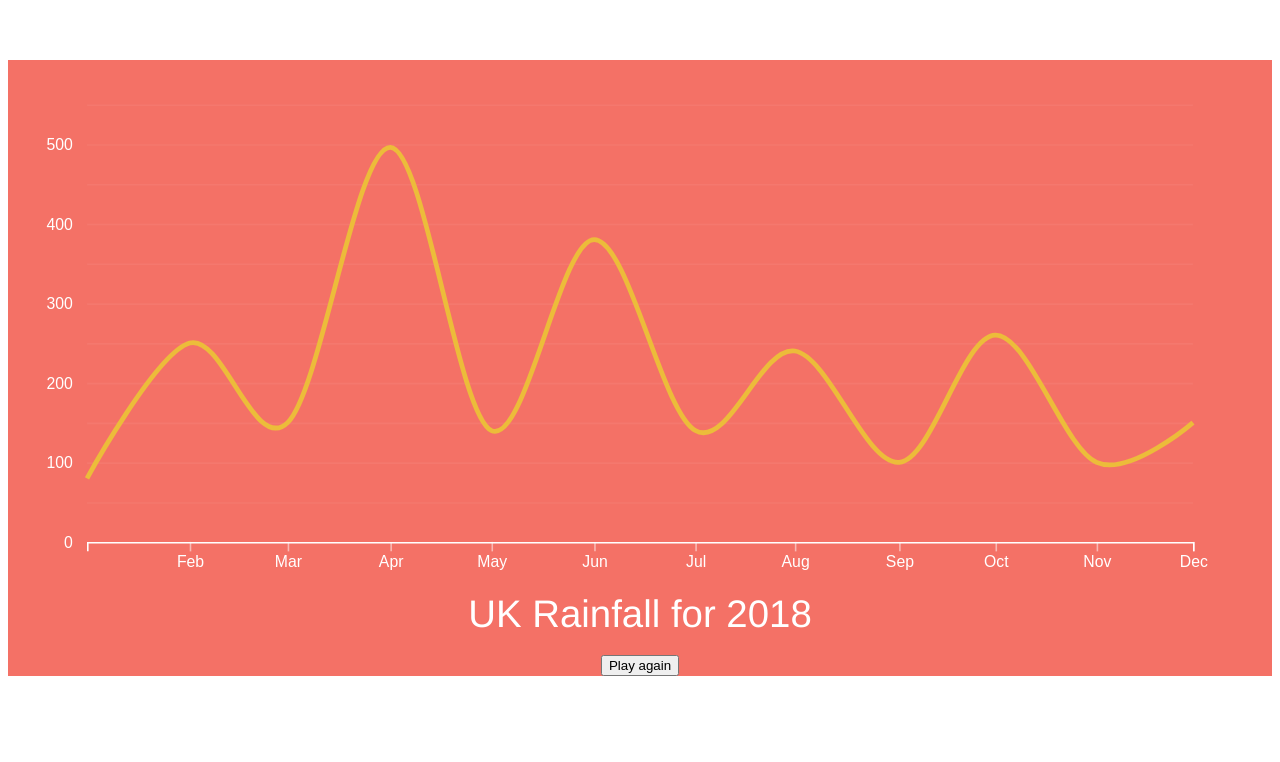
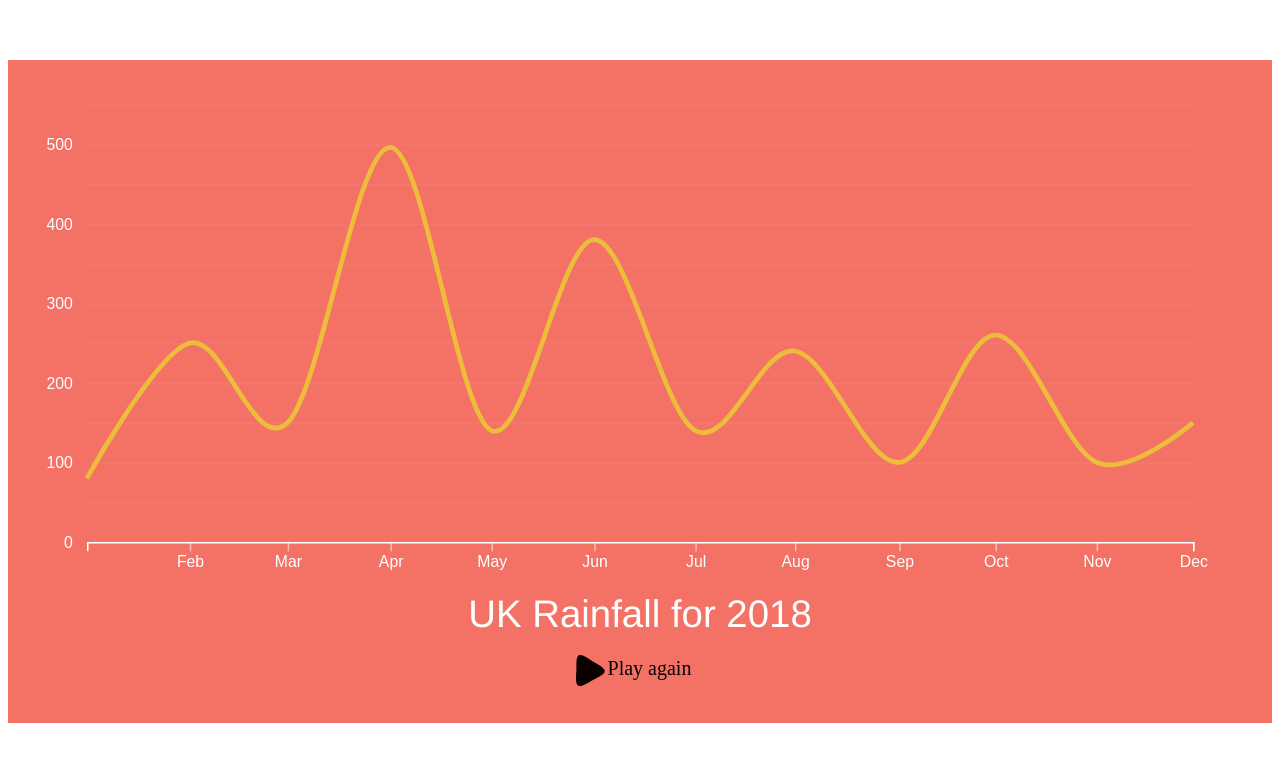
Before and after one commit to keerthi-olm/vue-lineChart, a Vue app: page / in a window 1280 px wide. Shown: the top 762 px of the page. Built offline with nearby package versions, Linux system fonts and the light colour scheme.

Commit message:
adde svg button

```diff
--- a/src/App.vue
+++ b/src/App.vue
@@ -9,6 +9,7 @@
 
 <script>
 import LineChart from "./components/linechart";
+import playBtn from "./assets/playBtn.svg"
 
 export default {
   name: "App",
@@ -48,4 +49,38 @@ export default {
   margin-top: 60px;
   background-color: #f47166;
 }
+
+button {
+    display: inline-block;
+    border: none;
+    padding: 1rem 2rem;
+    margin: 0;
+    text-decoration: none;
+    background: url(./assets/playBtn.svg) no-repeat top left;
+    background-size: contain;
+    color: transparent;
+    font-family: sans-serif;
+    font-size: 1rem;
+    cursor: pointer;
+    text-align: center;
+    transition: background 250ms ease-in-out,
+                transform 150ms ease;
+    -webkit-appearance: none;
+    -moz-appearance: none;
+    width:8em;
+}
+button:focus{
+
+    border: none;
+  }
+
+button#playBtn {fill:red;}
+
+
+button:focus {
+    outline: none;
+
+}
+
+
 </style>
```
Also changed, not shown: src/assets/playBtn.svg (added).
